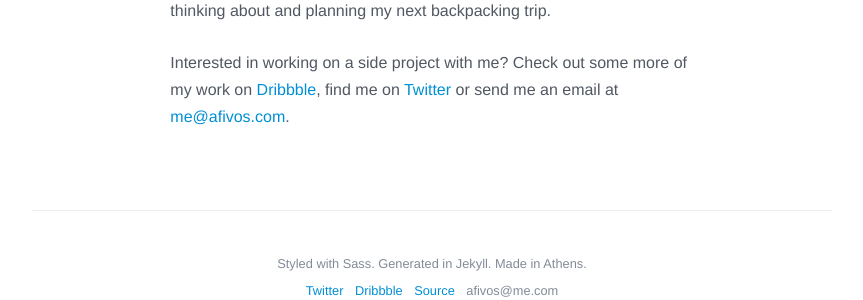
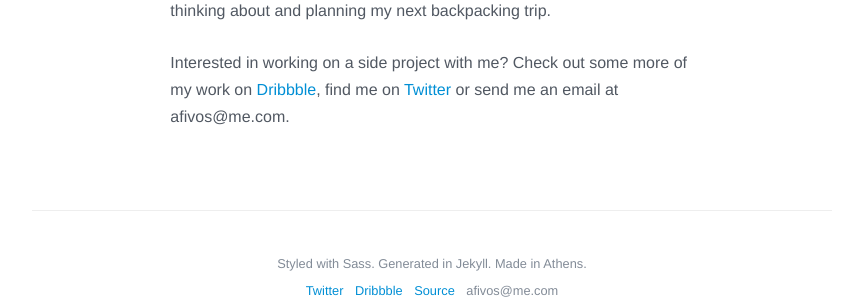
Before and after one commit to afivos/afivos.com, a Jekyll site: the page built from index.md, in a window 1280 px wide. Shown: the part 838-1138 px from the top of the page, without its empty margins (208-1071 px from the left). Built offline with Jekyll 4.4.1, drawn with Linux system fonts in a browser that asks for light colours; nearby versions of some CDN libraries; comment, search, counter and statistics services are not loaded; part of the change alters nothing that is shown.

```diff
--- a/index.md
+++ b/index.md
@@ -7,4 +7,4 @@ My name is Fivos Avgerinos and I'm a creative from Athens, Greece with a passion
 
 I'm currently working for [BigStash](http://bigstash.co/ "BigStash") as a User Interface Designer. In addition to that, I work on various side projects. I also spend a lot of time thinking about and planning my next backpacking trip.
 
-Interested in working on a side project with me? Check out some more of my work on [Dribbble](http://dribbble.com/afivos "Fivos Avgerinos on Dribbble"), find me on [Twitter](http://twitter.com/afivos "Fivos Avgerinos on Twitter") or send me an email at <a href="mailto:me@afivos.com">me@afivos.com</a>.
+Interested in working on a side project with me? Check out some more of my work on [Dribbble](http://dribbble.com/afivos "Fivos Avgerinos on Dribbble"), find me on [Twitter](http://twitter.com/afivos "Fivos Avgerinos on Twitter") or send me an email at afivos@me.com.
```
